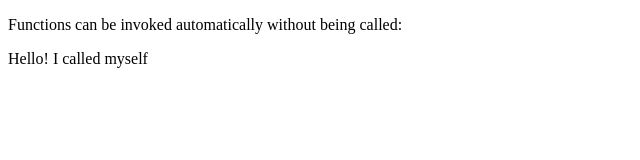
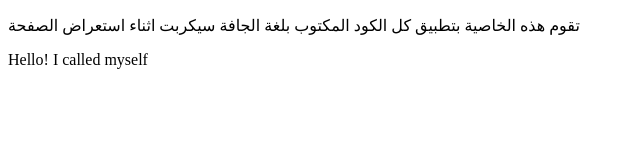
Before and after one commit to jerichonassif/self-invoked-function, a plain HTML site: page index.html in a window 1280 px wide. Shown: the whole page, without its empty margins (0-640 px from the left). Drawn offline with Linux system fonts and the light colour scheme.

Commit message:
Update index.html

```diff
--- a/index.html
+++ b/index.html
@@ -1,7 +1,7 @@
 <!DOCTYPE html>
 <html>
   <body>
-    <p>Functions can be invoked automatically without being called:</p>
+    <p>تقوم هذه الخاصية بتطبيق كل الكود المكتوب بلغة الجافة سيكربت اثناء استعراض الصفحة</p>
 
     <p id="demo"></p>
 
```
